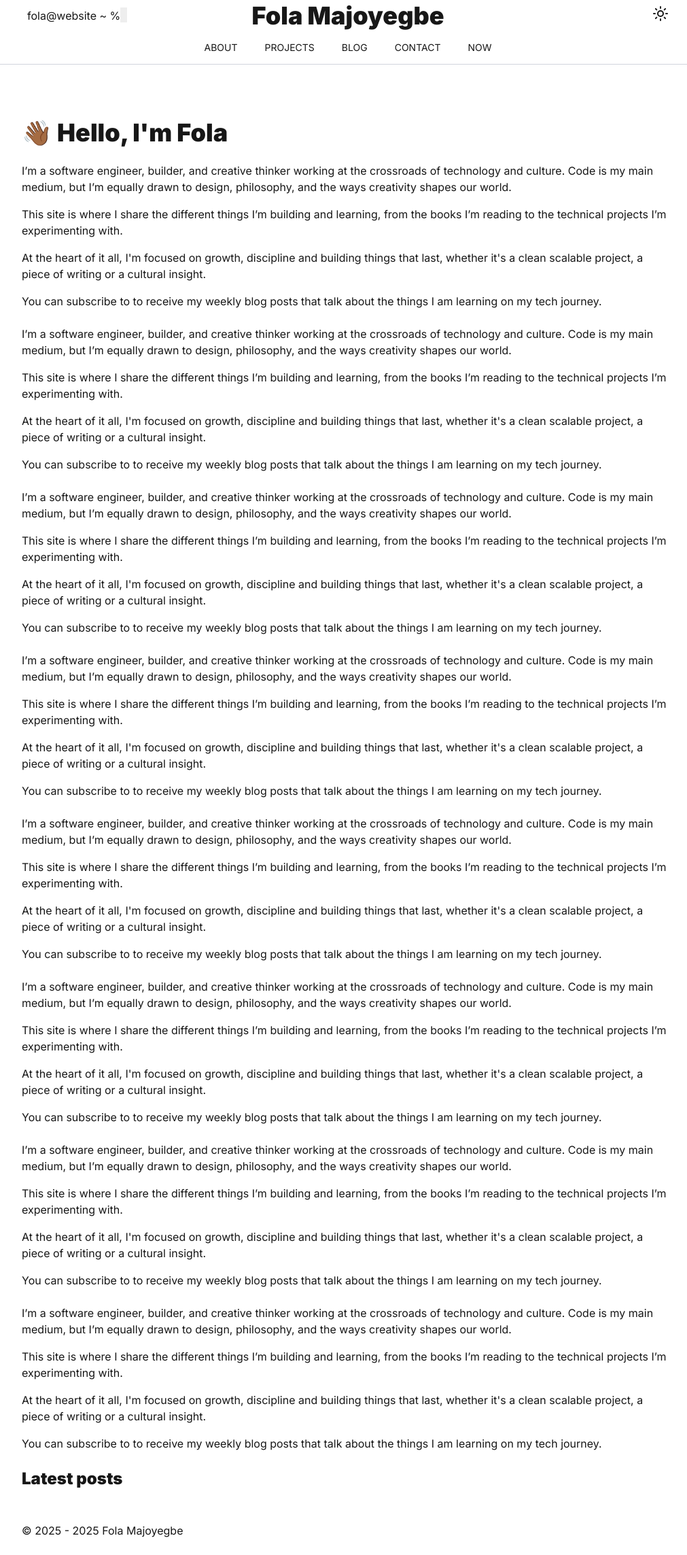
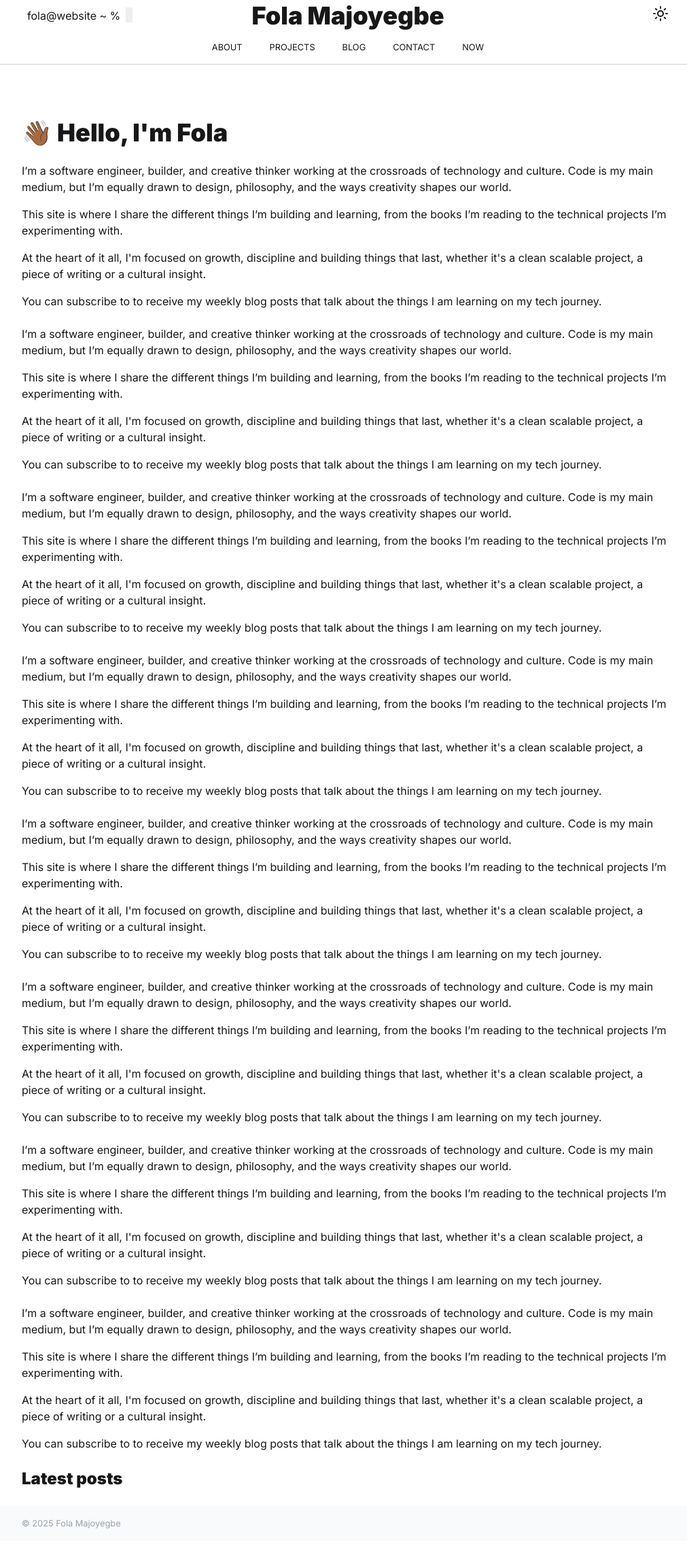
Before and after one commit to Folamajo/portfolio, a Next.js app: page / in a window 1280 px wide. Shown: the whole page at 68% size, without its empty margins (128-1139 px from the left). After the commit the page ends 2266 px from the top, so only its background shows below. Built offline with nearby package versions, Linux system fonts and the light colour scheme.

Commit message:
updated footer UI

```diff
--- a/src/app/globals.css
+++ b/src/app/globals.css
@@ -35,7 +35,7 @@ body {
 }
 
 .blinking_cursor{
-   background-color:black;
+   /* background-color:black; */
    width: 0.6em;
    height: 1.4em;
    animation: blink 1s infinite
--- a/src/app/page.tsx
+++ b/src/app/page.tsx
@@ -126,7 +126,7 @@ export default function Home() {
          </main>
 
 
-         <div className=" w-full flex justify-center mt-auto py-6 ">
+         <div className="  w-full flex justify-center mt-auto py-4 bg-gray-50 dark:bg-black">
             <div className="w-[60em] ">
                <Footer />
             </div>
--- a/src/components/Footer.tsx
+++ b/src/components/Footer.tsx
@@ -5,8 +5,8 @@ const Footer = () => {
 
 
    return (
-         <div className=" dark:bg-black ">
-            © 2025 - 2025 Fola Majoyegbe
+         <div className="    text-gray-400 text-[0.8em]">
+            © 2025 Fola Majoyegbe
             {/* <p>Last updated {new Date(siteConfig.lastUpdated).toLocaleString("en-GB", {
                timeZone: "Europe/London",
                day: "2-digit",
--- a/src/components/Header/Menu.tsx
+++ b/src/components/Header/Menu.tsx
@@ -25,7 +25,7 @@ const Menu = ({ setPageName } : MenuProps) => {
              </div> */}
 
 
-            <div className="  mx-auto absolute left-1/2 transform -translate-x-1/2 text-sm">
+            <div className="  mx-auto absolute left-1/2 transform -translate-x-1/2 text-[0.8em]">
                <ul className='flex gap-10'>
                <li className= "hover:opacity-70">
                   <Link href='/about'
--- a/src/components/Header/Name.tsx
+++ b/src/components/Header/Name.tsx
@@ -22,7 +22,7 @@ const Name = ({ pageName } : NameProps) => {
    return (
       <div className=' p-2 flex items-center justify-between  w-[60em] relative '>
          <div className=' flex w-[18em]'>
-            <p>fola@website {cleanedPathName ? cleanedPathName : '~'} %</p> <p>{pageName}</p> <p></p><div className='blinking_cursor dark:bg-amber-300'></div>
+            <p>fola@website {cleanedPathName ? cleanedPathName : '~'} %</p>       <p className="ml-2">{pageName}</p> <div className='blinking_cursor dark:bg-white'></div>
          </div>
 
          <div className=" absolute  flex left-1/2 transform -translate-x-1/2">
```
